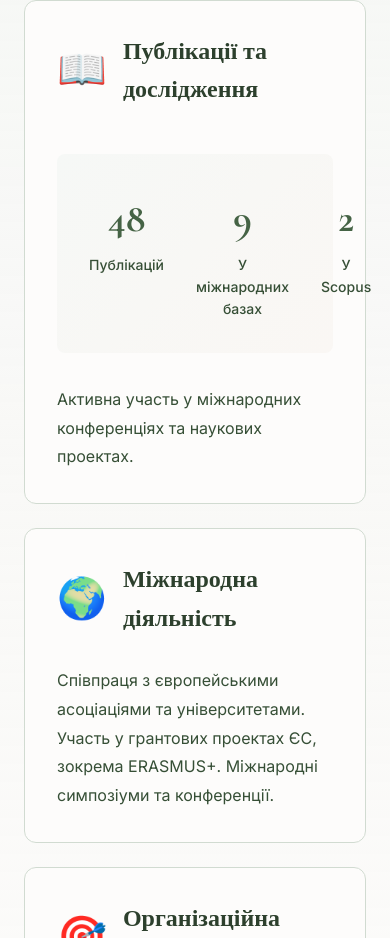
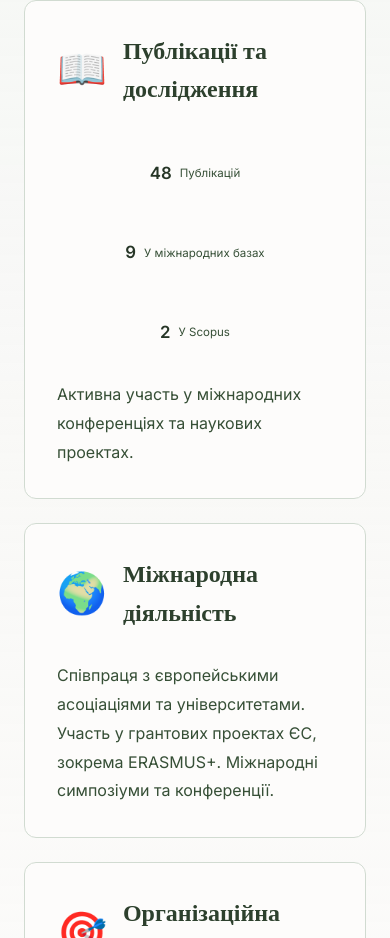
Before and after one commit to oksesaneka22/nataliia, a plain HTML site: page index.html in a window 390 px wide. Shown: the part 4632-5570 px from the top of the page. Drawn offline with nearby package versions, Linux system fonts and the light colour scheme.

Commit message:
Refactor publications stats layout for improved responsiveness and styling

```diff
--- a/styles.css
+++ b/styles.css
@@ -466,31 +466,70 @@ body {
 }
 
 .publications-stats {
-  display: grid;
-  grid-template-columns: repeat(3, 1fr);
-  gap: 2rem;
-  margin: 2rem 0;
-  padding: 2rem;
-  background: linear-gradient(135deg, var(--sage-50), var(--cream-100));
-  border-radius: calc(var(--radius) - 4px);
+  display: flex;
+  gap: 0.75rem;
+  align-items: center;
+  justify-content: space-between;
+  flex-wrap: wrap;
+  margin: 0.75rem 0;
+  width: 100%;
+  box-sizing: border-box;
 }
 
-.stat-item {
+.publications-stats .stat-item {
+  display: flex;
+  flex-direction: column;
+  align-items: center;
+  min-width: 72px;
+  flex: 1 1 72px; /* дозволяє змінювати розмір, не вилітаючи за межі */
   text-align: center;
+  padding: 0.35rem 0.5rem;
+  border-radius: 0.5rem;
+  overflow: hidden;
+  box-sizing: border-box;
 }
 
 .stat-number {
-  font-family: var(--font-serif);
-  font-size: 2.5rem;
+  font-size: 1.05rem;
   font-weight: 700;
-  color: var(--sage-600);
-  margin-bottom: 0.25rem;
+  line-height: 1;
+  white-space: nowrap; /* числам — не переноситися */
+  overflow: hidden;
+  text-overflow: ellipsis;
+  max-width: 100%;
 }
 
 .stat-label {
-  font-size: 0.875rem;
+  font-size: 0.75rem;
   color: var(--muted-foreground);
-  font-weight: 500;
+  margin-top: 0.25rem;
+  white-space: normal;
+  overflow-wrap: anywhere; /* дозволяє переносити довгі слова */
+  word-break: break-word;
+  max-width: 100%;
+}
+
+/* Для дуже вузьких екранів — краще розташувати значення й підпис в один рядок */
+@media (max-width: 420px) {
+  .publications-stats {
+    flex-direction: column;
+    gap: 0.45rem;
+  }
+  .publications-stats .stat-item {
+    flex-direction: row;
+    justify-content: space-between;
+    align-items: center;
+    padding: 0.5rem;
+  }
+  .stat-number {
+    white-space: nowrap;
+    margin-right: 0.5rem;
+  }
+  .stat-label {
+    margin-top: 0;
+    text-align: right;
+    font-size: 0.72rem;
+  }
 }
 
 /* Contact Section */
```
